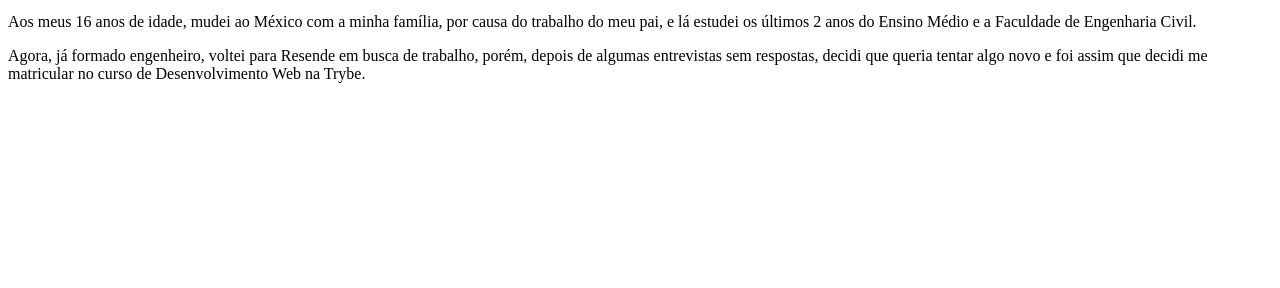
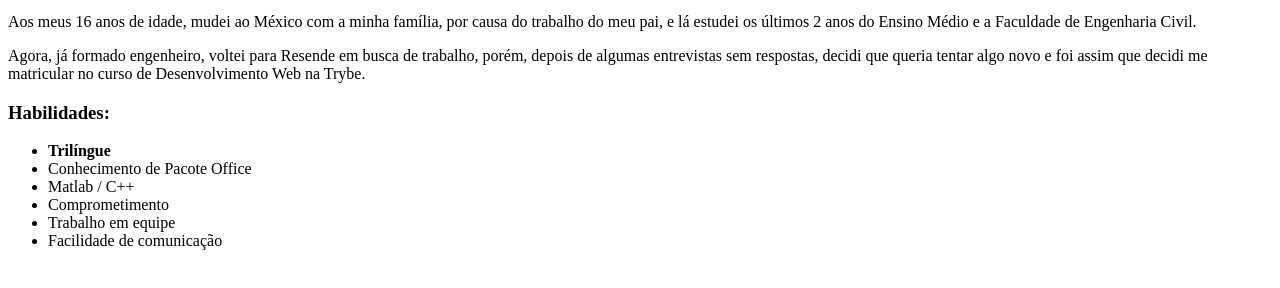
Before and after one commit to PauloScapol/PauloScapol.github.io, a plain HTML site: page index.html in a window 1280 px wide. Shown: the part 346-634 px from the top of the page. Drawn offline with Linux system fonts and the light colour scheme.

Commit message:
Adicionei lista de habilidades

```diff
--- a/index.html
+++ b/index.html
@@ -20,5 +20,14 @@
         respostas, decidi que queria tentar algo novo e foi assim
         que decidi me matricular no curso de Desenvolvimento Web na
         Trybe.</p>
+        <h3>Habilidades: </h3>
+        <ul>
+            <li><strong>Trilíngue</strong></li>
+            <li>Conhecimento de Pacote Office</li>
+            <li>Matlab / C++</li>
+            <li>Comprometimento</li>
+            <li>Trabalho em equipe</li>
+            <li>Facilidade de comunicação</li>
+        </ul>
     </body>
 </html>
```
